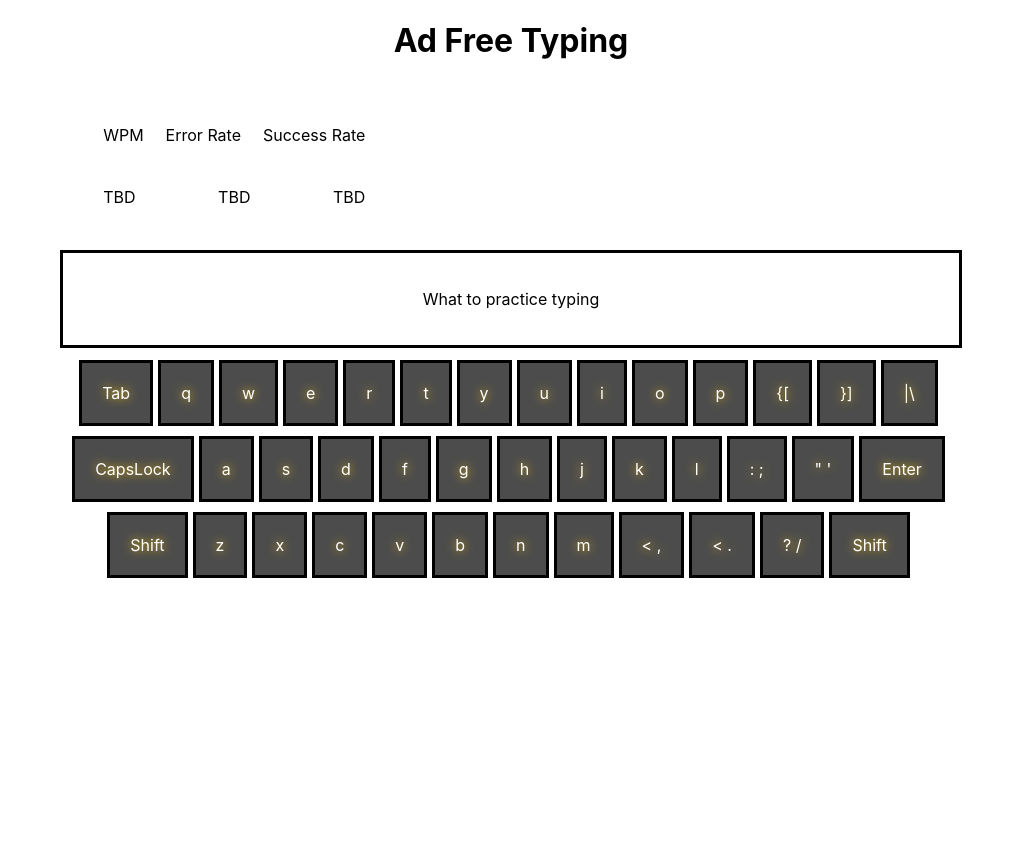
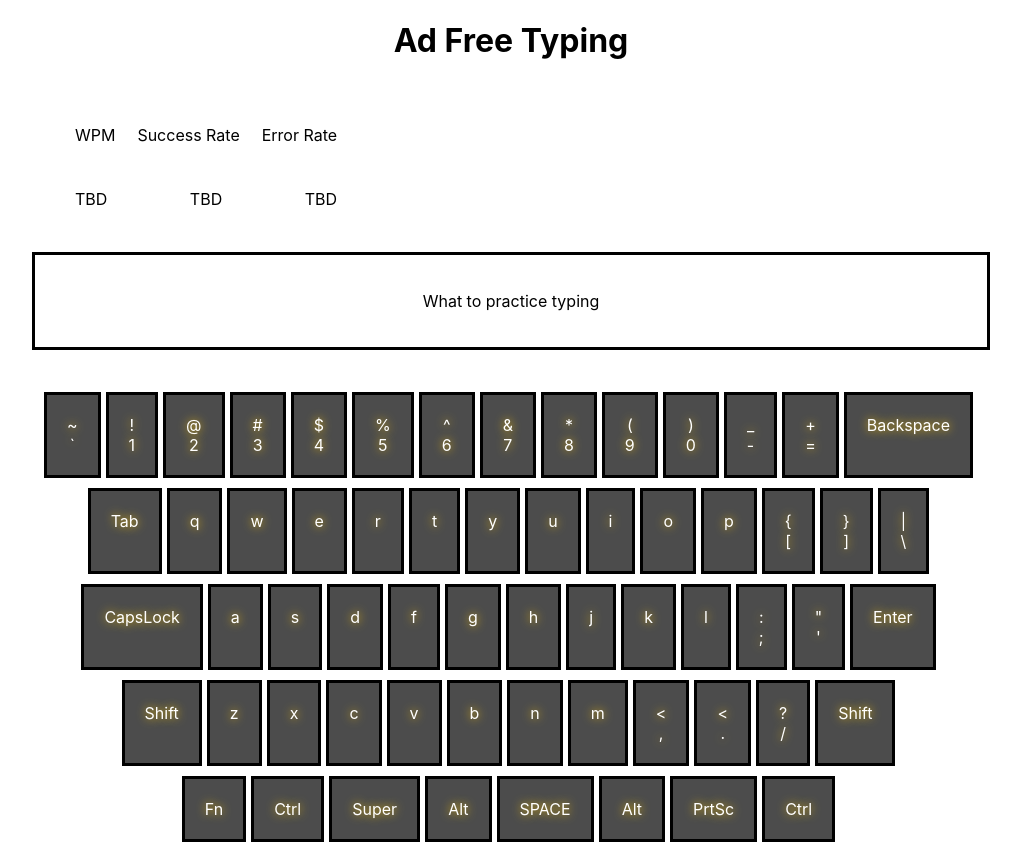
Before and after one commit to jstephensdev/ad-free-typing, a React (Create React App) app: page / in a window 1280 px wide. Shown: the whole page, without its empty margins (129-1150 px from the left). Before the commit the page ends 800 px from the top, so only its background shows below. Built offline with nearby package versions, Linux system fonts and the light colour scheme.

Commit message:
basic keyboard style and config and app layout

```diff
--- a/src/App.tsx
+++ b/src/App.tsx
@@ -1,5 +1,6 @@
 import { Keyboard } from './components/Keyboard';
 import { Stats } from './components/Stats';
+import { Text } from './components/Text';
 import './css/App.css';
 
 export const App = () => {
@@ -8,9 +9,7 @@ export const App = () => {
             <header>
                 <h1>Ad Free Typing</h1>
                 <Stats />
-                <section className="typing-text-section">
-                    <p>What to practice typing</p>
-                </section>
+                <Text />
                 <Keyboard />
             </header>
         </div>
--- a/src/components/Keyboard.tsx
+++ b/src/components/Keyboard.tsx
@@ -11,7 +11,14 @@ export const Keyboard = () => {
                         <tr className="keyboard-row" key={index}>
                             {row.map((key: key) => (
                                 <td className={key.class} key={key.id}>
-                                    {key.name}
+                                    {Array.isArray(key.name) ? (
+                                        <span className="keyboard-key-double">
+                                            <span>{key.name[0]}</span>
+                                            <span>{key.name[1]}</span>
+                                        </span>
+                                    ) : (
+                                        key.name
+                                    )}
                                 </td>
                             ))}
                         </tr>
--- a/src/components/Stats.tsx
+++ b/src/components/Stats.tsx
@@ -3,16 +3,20 @@ export const Stats = () => {
         <>
             <section className="stats-section">
                 <table>
+                    <thead>
                         <tr className="stats-row">
                             <td>WPM</td>
+                            <td>Success Rate</td>
                             <td>Error Rate</td>
-                        <td>Success Rate</td>
                         </tr>
+                    </thead>
+                    <tbody>
                         <tr className="stats-row">
                             <td>TBD</td>
                             <td>TBD</td>
                             <td>TBD</td>
                         </tr>
+                    </tbody>
                 </table>
             </section>
         </>
--- /dev/null
+++ b/src/components/Text.tsx
@@ -0,0 +1,9 @@
+export const Text = () => {
+    return (
+        <>
+            <section className="typing-text-section">
+                <p>What to practice typing</p>
+            </section>
+        </>
+    );
+};
--- a/src/css/App.css
+++ b/src/css/App.css
@@ -6,7 +6,6 @@
 
 .stats-section {
     display: flex;
-    /* justify-content: center; */
     padding: 20px;
 }
 
@@ -24,6 +23,7 @@
 .typing-text-section {
     padding: 20px;
     border: solid;
+    margin-bottom: 30px;
 }
 
 .keyboard-key-default {
@@ -34,6 +34,11 @@
     background: rgb(0, 0, 0, 0.7);
     text-shadow: 0 0 10px #ffc600;
     margin-right: 5px;
+}
+
+.keyboard-key-double {
+    display: flex;
+    flex-direction: column;
 }
 
 .key-pressed {
--- a/src/keyboardConfig.ts
+++ b/src/keyboardConfig.ts
@@ -4,6 +4,78 @@ export type key = {
     class: string;
 };
 export const keyboardConfig: Array<Array<key>> = [
+    [
+        {
+            id: 48,
+            name: ['~', '`'],
+            class: 'keyboard-key-default',
+        },
+        {
+            id: 50,
+            name: ['!', '1'],
+            class: 'keyboard-key-default',
+        },
+        {
+            id: 51,
+            name: ['@', '2'],
+            class: 'keyboard-key-default',
+        },
+        {
+            id: 52,
+            name: ['#', '3'],
+            class: 'keyboard-key-default',
+        },
+        {
+            id: 53,
+            name: ['$', '4'],
+            class: 'keyboard-key-default',
+        },
+        {
+            id: 54,
+            name: ['%', '5'],
+            class: 'keyboard-key-default',
+        },
+        {
+            id: 55,
+            name: ['^', '6'],
+            class: 'keyboard-key-default',
+        },
+        {
+            id: 56,
+            name: ['&', '7'],
+            class: 'keyboard-key-default',
+        },
+        {
+            id: 57,
+            name: ['*', '8'],
+            class: 'keyboard-key-default',
+        },
+        {
+            id: 58,
+            name: ['(', '9'],
+            class: 'keyboard-key-default',
+        },
+        {
+            id: 59,
+            name: [')', '0'],
+            class: 'keyboard-key-default',
+        },
+        {
+            id: 60,
+            name: ['_', '-'],
+            class: 'keyboard-key-default',
+        },
+        {
+            id: 61,
+            name: ['+', '='],
+            class: 'keyboard-key-default',
+        },
+        {
+            id: 62,
+            name: 'Backspace',
+            class: 'keyboard-key-default',
+        },
+    ],
     [
         {
             id: 39,
@@ -129,12 +201,12 @@ export const keyboardConfig: Array<Array<key>> = [
         },
         {
             id: 32,
-            name: [':', ';'].join('\n'),
+            name: [':', ';'],
             class: 'keyboard-key-default',
         },
         {
             id: 33,
-            name: ['"', "'"].join('\n'),
+            name: ['"', "'"],
             class: 'keyboard-key-default',
         },
         {
@@ -146,7 +218,7 @@ export const keyboardConfig: Array<Array<key>> = [
     [
         {
             id: 31,
-            name: ['Shift'].join('\n'),
+            name: 'Shift',
             class: 'keyboard-key-default',
         },
         {
@@ -186,22 +258,64 @@ export const keyboardConfig: Array<Array<key>> = [
         },
         {
             id: 27,
-            name: ['<', ','].join('\n'),
+            name: ['<', ','],
             class: 'keyboard-key-default',
         },
         {
             id: 28,
-            name: ['<', '.'].join('\n'),
+            name: ['<', '.'],
             class: 'keyboard-key-default',
         },
         {
             id: 29,
-            name: ['?', '/'].join('\n'),
+            name: ['?', '/'],
             class: 'keyboard-key-default',
         },
         {
             id: 30,
-            name: ['Shift'].join('\n'),
+            name: 'Shift',
+            class: 'keyboard-key-default',
+        },
+    ],
+    [
+        {
+            id: 40,
+            name: 'Fn',
+            class: 'keyboard-key-default',
+        },
+        {
+            id: 41,
+            name: 'Ctrl',
+            class: 'keyboard-key-default',
+        },
+        {
+            id: 42,
+            name: 'Super',
+            class: 'keyboard-key-default',
+        },
+        {
+            id: 43,
+            name: 'Alt',
+            class: 'keyboard-key-default',
+        },
+        {
+            id: 44,
+            name: 'SPACE',
+            class: 'keyboard-key-default',
+        },
+        {
+            id: 45,
+            name: 'Alt',
+            class: 'keyboard-key-default',
+        },
+        {
+            id: 46,
+            name: 'PrtSc',
+            class: 'keyboard-key-default',
+        },
+        {
+            id: 47,
+            name: 'Ctrl',
             class: 'keyboard-key-default',
         },
     ],
```
Also changed, not shown: src/components/Column.tsx (+1 -21 lines), src/components/Row.tsx (+1 -21 lines). Lines whose indentation alone changed are shown as unchanged.
